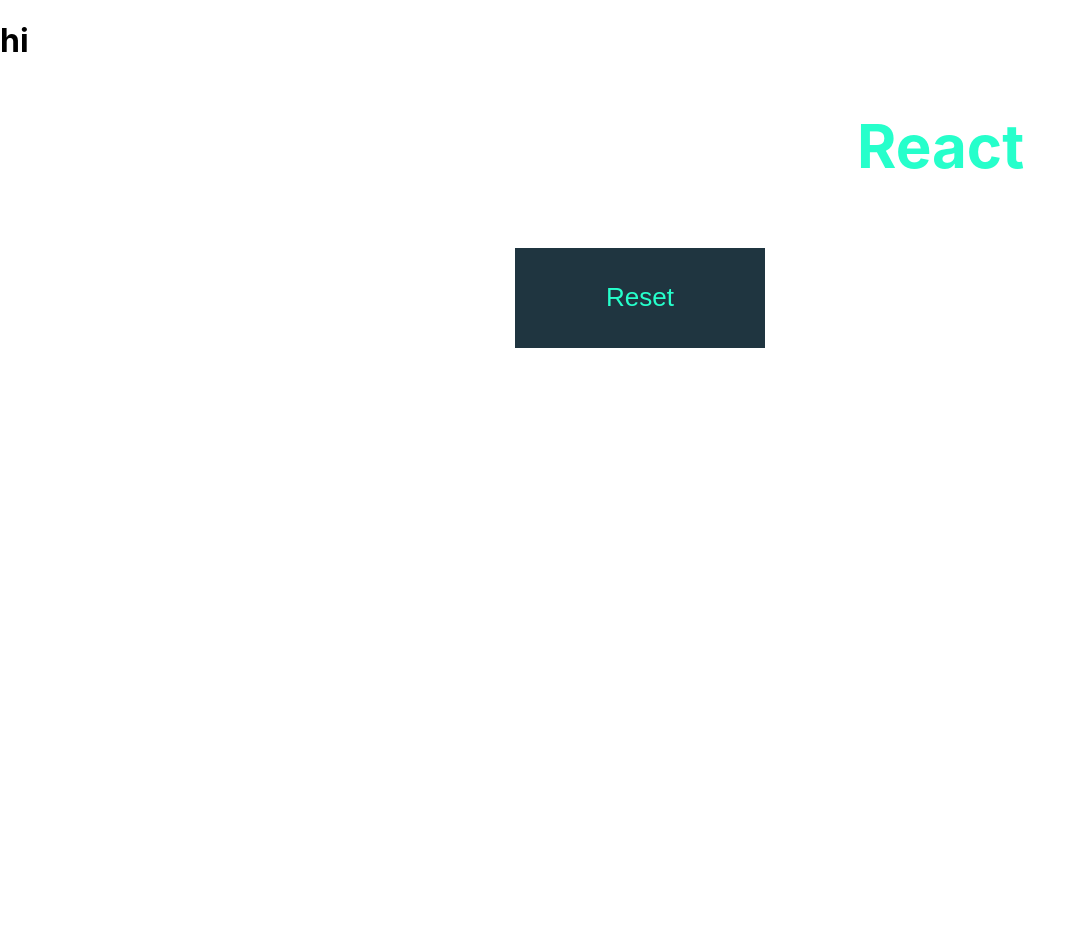
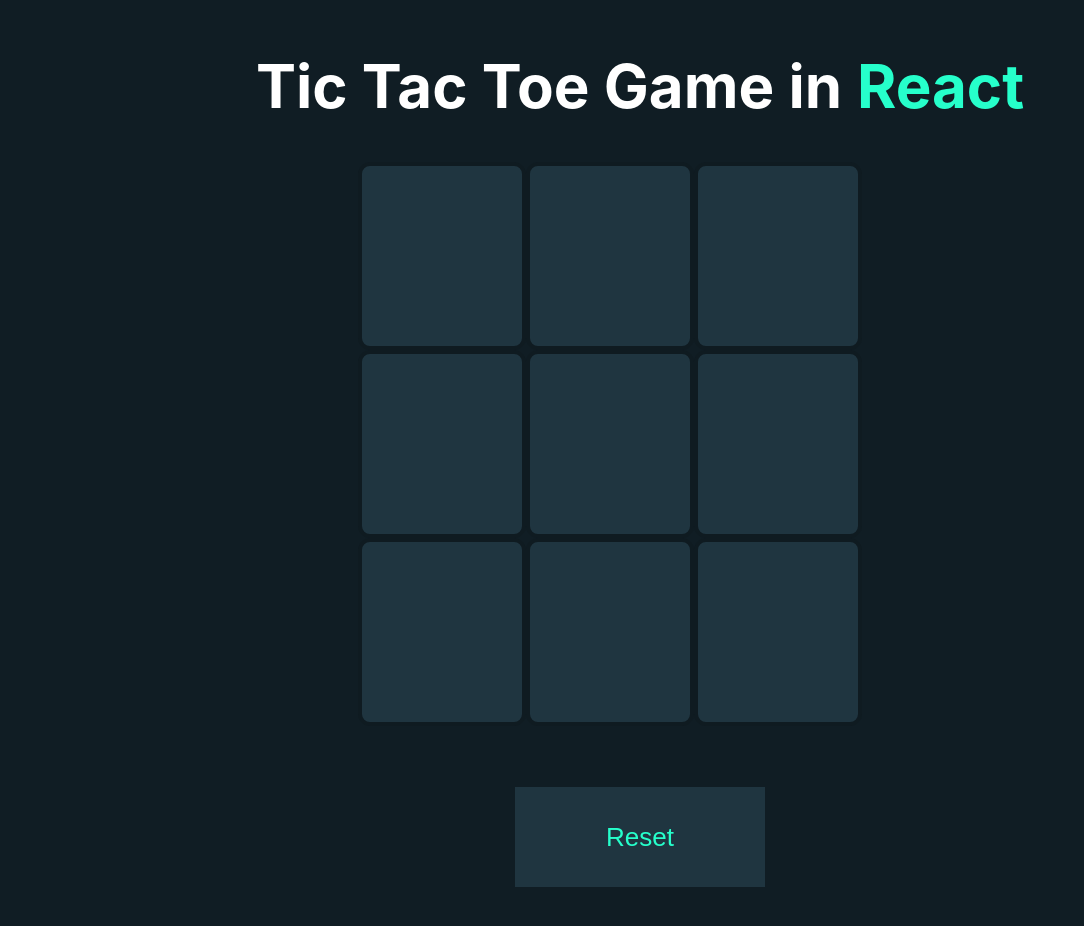
Before and after one commit to sdfowers/react-portfolio, a React (Create React App) app: page /react-portfolio/tictactoe in a window 1280 px wide. Shown: the top 926 px of the page, without its empty margins (0-1084 px from the left). Before the commit the page ends 800 px from the top, so only its background shows below. Built offline with nearby package versions, Linux system fonts and the light colour scheme.

Commit message:
tictactoe board complete, functionality in progress

```diff
--- a/src/App.js
+++ b/src/App.js
@@ -1,12 +1,11 @@
 import './App.css';
 import {BrowserRouter as Router, Routes, Route, Navigate} from 'react-router-dom';
-import Tictactoe from './Components/TicTacToe/tictactoe';
+import Tictactoe from './Components/TicTacToe/Tictactoe';
 import Home from './Components/Home/home'
 
 function App() {
   return (
     <div>
-      <h1>hi</h1>
       <Router>
         <Routes>
           <Route
--- a/src/Components/Home/home.jsx
+++ b/src/Components/Home/home.jsx
@@ -1,7 +1,7 @@
 import React from 'react'
 import { Link } from "react-router-dom"
 
-const home = () => {
+const Home = () => {
   return (
     <div>
         <h1 className="title">Home Page</h1>
@@ -17,4 +17,4 @@
   )
 }
 
-export default home
+export default Home
--- a/src/Components/TicTacToe/tictactoe.css
+++ b/src/Components/TicTacToe/tictactoe.css
@@ -25,3 +25,25 @@
     margin-top: 25px;
     margin-bottom: 50px;
 }
+.boxes {
+    display: flex;
+    height: 180px;
+    width: 160px;
+    background: #1f3540;
+    border: 4px solid #0f1b21;
+    border-radius: 12px;
+    cursor: pointer;
+}
+.board {
+    height: 600px;
+    width: 564px;
+    display: flex;
+    margin: auto;
+}
+.boxes img {
+    margin: 50px;
+}
+.title img {
+    padding: 20px 20px;
+    height: 50px;
+}
--- a/src/Components/TicTacToe/tictactoe.jsx
+++ b/src/Components/TicTacToe/tictactoe.jsx
@@ -1,27 +1,84 @@
-import React from 'react'
-import './tictactoe.css'
+import React, { useRef, useState } from 'react'
+import './Tictactoe.css'
 import circle_icon from '../Assets/Tictactoe/circle.png'
 import cross_icon from '../Assets/Tictactoe/cross.png'
 
-const tictactoe = () => {
+let data = ["", "", "", "", "", "", "", "", ""]
+
+const Tictactoe = () => {
+
+    let [count, setCount] = useState(0);
+    let [lock, setLock] = useState(false);
+    let [imgIcon, imgIconSet] = useState(null);
+    let winnerRef = useRef(null);
+
+    const toggle = (e, num) => {
+        if (lock == true) {
+            return 0;
+        }
+        if (count%2 === 0) {
+            //e.target.innerHTML = `<img src='${cross_icon}'>`;
+            imgIconSet(cross_icon);
+            data[num] = "x";
+            setCount(++count);
+        } else {
+            //e.target=innerHTML = `<img src='${circle_icon}'>`;
+            imgIconSet(circle_icon);
+            data[num] = "o";
+            setCount(++count);
+        }
+        checkWin();
+    }
+
+    const checkWin = () => {
+        //horizontal check
+        for(let i = 0; i < 7; i += 3) {
+            if(data[0 + i] === data[1 + i] && data[1 + i] === data[2 + i] && data[2 + i] !== "") {
+                won(data[2 + i]);
+            }
+        }
+        //vertical check
+        for(let i = 0; i < 3; i++) {
+            if(data[0 + i] === data[3 + i] && data[3 + i] === data[6 + i] && data[6 + i] !== "") {
+                won(data[6 + i]);
+            }
+        }
+        //diagonal check
+        if(data[0] === data[4] && data[4] == data[8] && data[8] !== "") {
+            won(data[8]);
+        }
+        if(data[3] === data[4] && data[4] == data[8] && data[6] !== "") {
+            won(data[6]);
+        }
+    }
+
+    const won = (winner) => {
+        setLock(true);
+        if(winner === "x") {
+            //winnerRef.current.innerHTML = `Congratulations: <img src=${cross_icon}>`
+        } else {
+            //winnerRef.current.innerHTML = `Congratulations: <img src=${circle_icon}>`
+        }
+    }
+
   return (
     <div className='container'>
         <h1 className="title">Tic Tac Toe Game in <span>React</span></h1>
         <div className="board">
             <div className="row1">
-                <div className="boxes"></div>
-                <div className="boxes"></div>
-                <div className="boxes"></div>
+                <div className="boxes" onClick={(e)=>{toggle(e, 0)}}><img src={imgIcon}/></div>
+                <div className="boxes" onClick={(e)=>{toggle(e, 1)}}><img src={imgIcon}/></div>
+                <div className="boxes" onClick={(e)=>{toggle(e, 2)}}><img src={imgIcon}/></div>
             </div>
             <div className="row2">
-                <div className="boxes"></div>
-                <div className="boxes"></div>
-                <div className="boxes"></div>
+                <div className="boxes" onClick={(e)=>{toggle(e, 3)}}></div>
+                <div className="boxes" onClick={(e)=>{toggle(e, 4)}}></div>
+                <div className="boxes" onClick={(e)=>{toggle(e, 5)}}></div>
             </div>
             <div className="row3">
-                <div className="boxes"></div>
-                <div className="boxes"></div>
-                <div className="boxes"></div>
+                <div className="boxes" onClick={(e)=>{toggle(e, 6)}}></div>
+                <div className="boxes" onClick={(e)=>{toggle(e, 7)}}></div>
+                <div className="boxes" onClick={(e)=>{toggle(e, 8)}}></div>
             </div>
         </div>
         <button className="reset">Reset</button>
@@ -29,4 +86,4 @@
   )
 }
 
-export default tictactoe
+export default Tictactoe
--- a/src/index.css
+++ b/src/index.css
@@ -5,6 +5,7 @@
     sans-serif;
   -webkit-font-smoothing: antialiased;
   -moz-osx-font-smoothing: grayscale;
+  background: #101d24;
 }
 
 code {
```
